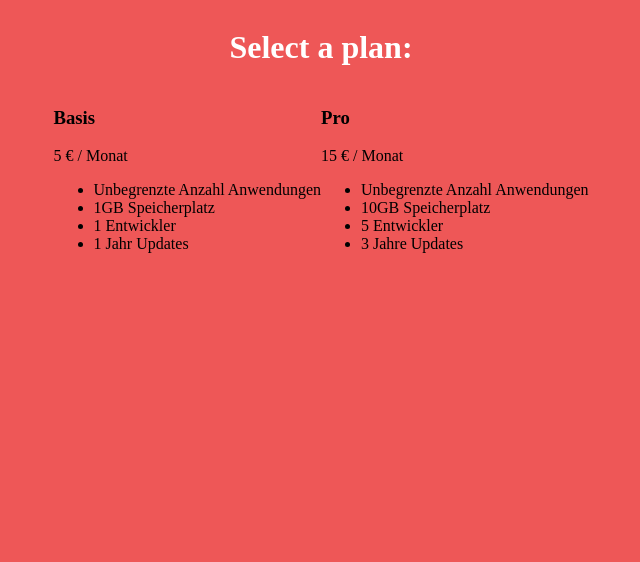
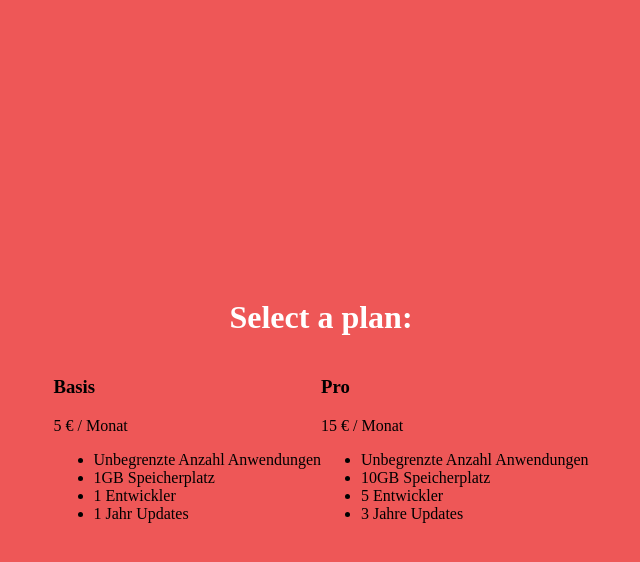
Before and after one commit to dominic22/stenciljs-reactjs-angular-usage, an Angular app in the folder code/angular-stencil-app/: page / in a window 1280 px wide. Shown: the top 562 px of the page, without its empty margins (319-959 px from the left). Built offline with nearby package versions, Linux system fonts and the light colour scheme; what stencil-library-itd would draw is missing.

Commit message:
center shopping tiles

```diff
--- a/code/angular-stencil-app/src/styles.less
+++ b/code/angular-stencil-app/src/styles.less
@@ -1,8 +1,12 @@
 /* You can add global styles to this file, and also import other style files */
 
 body {
+  min-height: 100vh;
+  display: flex;
+  flex-direction: column;
+  align-items: center;
+  justify-content: center;
   background: #EE5757;
-  display: flex;
 
   app-root {
     margin: auto;
```
